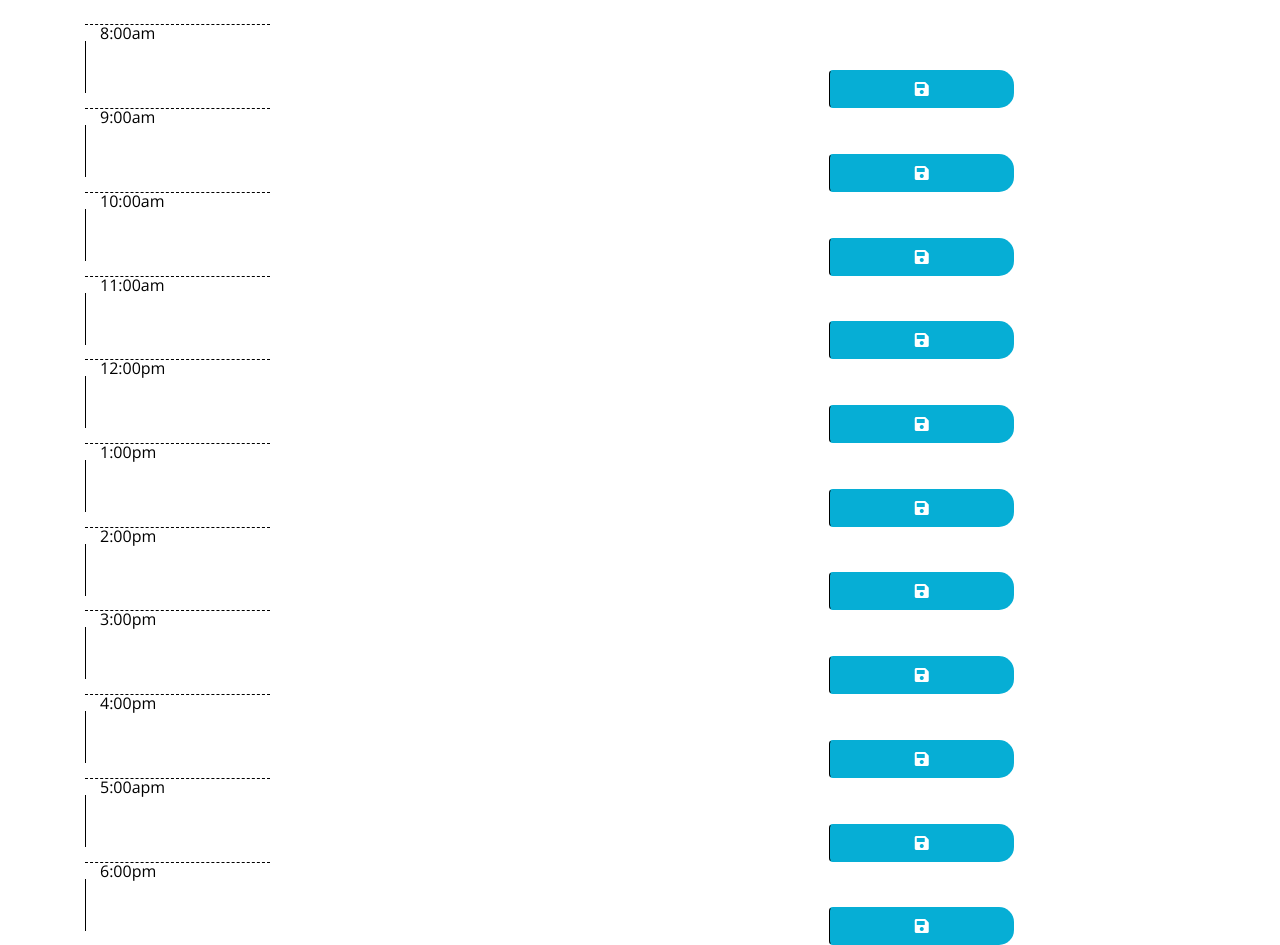
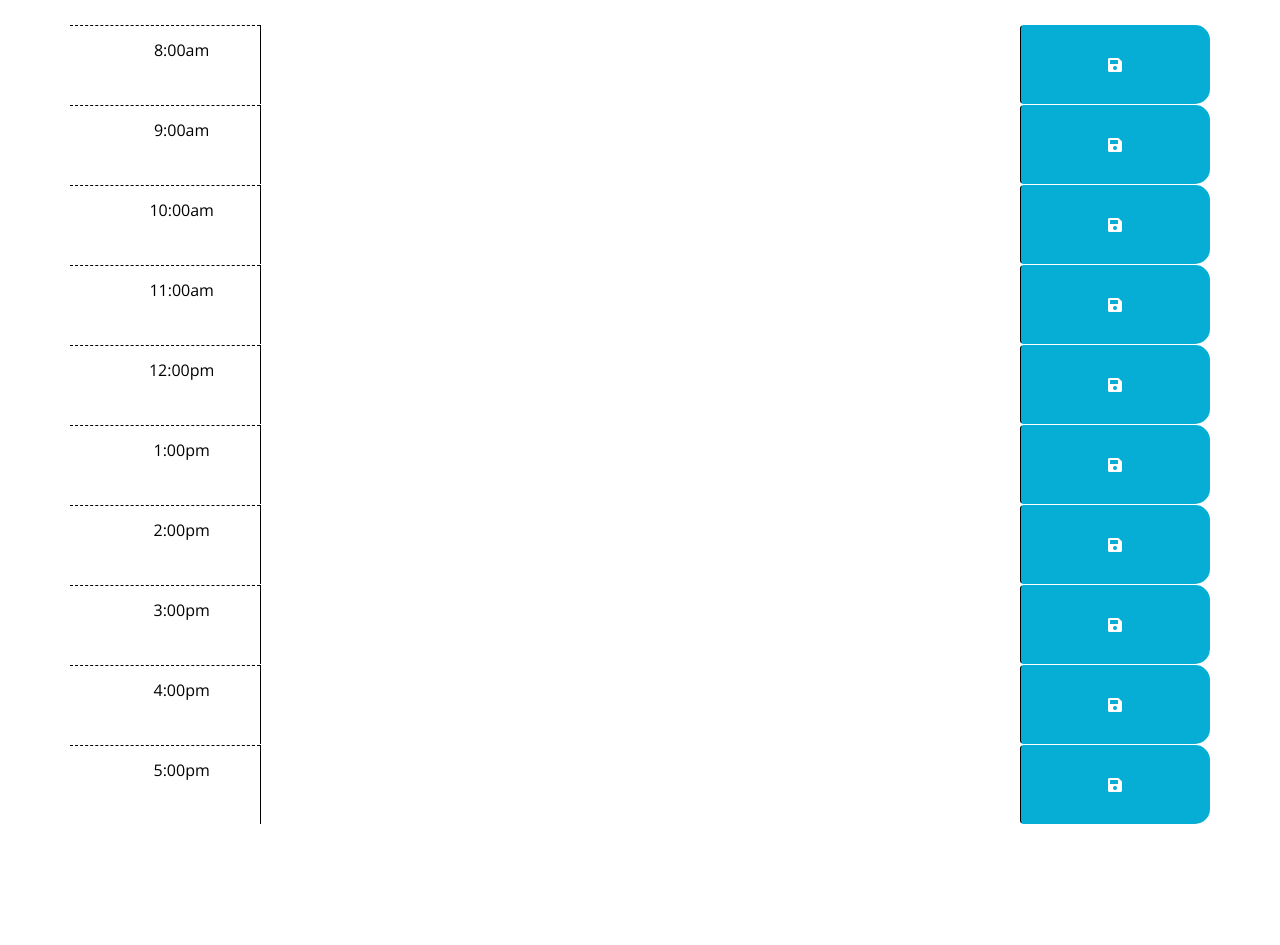
Before and after one commit to AudioDen/calender-hw-5, a plain HTML site: page index.html in a window 1280 px wide. Shown: the part 360-1305 px from the top of the page. After the commit the page ends 1184 px from the top, so only its background shows below. Drawn offline with nearby package versions, Linux system fonts and the light colour scheme.

Commit message:
added div/ storage fctn

```diff
--- a/index.html
+++ b/index.html
@@ -1,23 +1,14 @@
 <!DOCTYPE html>
 <html lang="en">
+
 <head>
   <meta charset="UTF-8" />
   <meta name="viewport" content="width=device-width, initial-scale=1.0" />
   <meta http-equiv="X-UA-Compatible" content="ie=edge" />
-    <link
-      rel="stylesheet"
-      href="https://stackpath.bootstrapcdn.com/bootstrap/4.3.1/css/bootstrap.min.css"
-    />
-    <link
-      rel="stylesheet"
-      href="https://use.fontawesome.com/releases/v5.8.1/css/all.css"
-      integrity="sha384-50oBUHEmvpQ+1lW4y57PTFmhCaXp0ML5d60M1M7uH2+nqUivzIebhndOJK28anvf"
-      crossorigin="anonymous"
-    />
-    <link
-      href="https://fonts.googleapis.com/css?family=Open+Sans&display=swap"
-      rel="stylesheet"
-    />
+  <link rel="stylesheet" href="https://stackpath.bootstrapcdn.com/bootstrap/4.3.1/css/bootstrap.min.css" />
+  <link rel="stylesheet" href="https://use.fontawesome.com/releases/v5.8.1/css/all.css"
+    integrity="sha384-50oBUHEmvpQ+1lW4y57PTFmhCaXp0ML5d60M1M7uH2+nqUivzIebhndOJK28anvf" crossorigin="anonymous" />
+  <link href="https://fonts.googleapis.com/css?family=Open+Sans&display=swap" rel="stylesheet" />
   <link rel="stylesheet" href="style.css" />
   <title>Work Day Scheduler</title>
 </head>
@@ -29,78 +20,101 @@
     <p id="currentDay" class="lead"></p>
     <p> DATE|TIME <br /> <span id="time-display">00:00:00</span></p>
   </header>
+
+
   <div class="container">
     <!-- Timeblocks go here -->
+
+    <div id="hour1" class="row time-block">
       <div class="col-md-2 hour">
         8:00am
       </div>
       <textarea class="col-md-8 description">
             </textarea>
       <button class="btn saveBtn col-md-2"><i class="fas fa-save"></i></button>
+    </div>
 
+    <div id="hour2" class="row time-block">
       <div class="col-md-2 hour">
         9:00am
       </div>
       <textarea class="col-md-8 description">
             </textarea>
       <button class="btn saveBtn col-md-2"><i class="fas fa-save"></i></button>
+    </div>
 
+    <div id="hour3" class="row time-block">
       <div class="col-md-2 hour">
         10:00am
       </div>
       <textarea class="col-md-8 description">
             </textarea>
       <button class="btn saveBtn col-md-2"><i class="fas fa-save"></i></button>
+    </div>
 
+    <div id="hour4" class="row time-block">
       <div class="col-md-2 hour">
         11:00am
       </div>
       <textarea class="col-md-8 description">
             </textarea>
       <button class="btn saveBtn col-md-2"><i class="fas fa-save"></i></button>
+    </div>
 
+    <div id="hour5" class="row time-block">
       <div class="col-md-2 hour">
         12:00pm
       </div>
       <textarea class="col-md-8 description">
             </textarea>
       <button class="btn saveBtn col-md-2"><i class="fas fa-save"></i></button>
+    </div>
+
+    <div id="hour6" class="row time-block">
       <div class="col-md-2 hour">
         1:00pm
       </div>
       <textarea class="col-md-8 description">
             </textarea>
       <button class="btn saveBtn col-md-2"><i class="fas fa-save"></i></button>
+    </div>
+
+    <div id="hour7" class="row time-block">
       <div class="col-md-2 hour">
         2:00pm
       </div>
       <textarea class="col-md-8 description">
             </textarea>
       <button class="btn saveBtn col-md-2"><i class="fas fa-save"></i></button>
+    </div>
+
+    <div id="hour8" class="row time-block">
       <div class="col-md-2 hour">
         3:00pm
       </div>
       <textarea class="col-md-8 description">
             </textarea>
       <button class="btn saveBtn col-md-2"><i class="fas fa-save"></i></button>
+    </div>
+
+    <div id="hour9" class="row time-block">
       <div class="col-md-2 hour">
         4:00pm
       </div>
       <textarea class="col-md-8 description">
             </textarea>
       <button class="btn saveBtn col-md-2"><i class="fas fa-save"></i></button>
+    </div>
+
+    <div id="hour10" class="row time-block">
       <div class="col-md-2 hour">
-          5:00apm
+        5:00pm
       </div>
       <textarea class="col-md-8 description">
             </textarea>
       <button class="btn saveBtn col-md-2"><i class="fas fa-save"></i></button>
-        <div class="col-md-2 hour">
-          6:00pm
     </div>
-          <textarea class="col-md-8 description">
-          </textarea>
-            <button class="btn saveBtn col-md-2"><i class="fas fa-save"></i></button>
+
 
   </div>
 
@@ -108,4 +122,5 @@
   <script src="https://cdnjs.cloudflare.com/ajax/libs/moment.js/2.24.0/moment.min.js"></script>
   <script src="script.js"></script>
 </body>
+
 </html>
--- a/script.js
+++ b/script.js
@@ -6,18 +6,27 @@ var todayEl = $('#currentDay');
 function displayTime() {
     var rightNow = moment().format(' MMM DD, YYYY [  ] hh:mm:ss a');
     timeDisplayEl.text(rightNow);
-  };
+};
 //show the day
-  function dayDisplay(){
+function dayDisplay() {
     var todayNow = moment().format('dddd');
     todayEl.text(todayNow);
 
-  };
+};
 //calling the two function to operate
-  setInterval(displayTime, 1000);
-  setInterval(dayDisplay, 1000)
+setInterval(displayTime, 1000);
+setInterval(dayDisplay, 1000);
 
+$(".saveBtn").on("click", function () {
+    // Get nearby values of the description in JQuery
+    var text = $(this).siblings(".description").val();///// gets it from the textarea
+    var time = $(this).parent().attr("id");////parent div of the hour
 
-  function watchTower(){
+    // Save text from textarea in local storage
+    localStorage.setItem(time, text);
+})
+ /////you got to pull this back
+//////changing color
+function watchTower() {
 
-  }
+}
```
Lines whose indentation alone changed are shown as unchanged.
